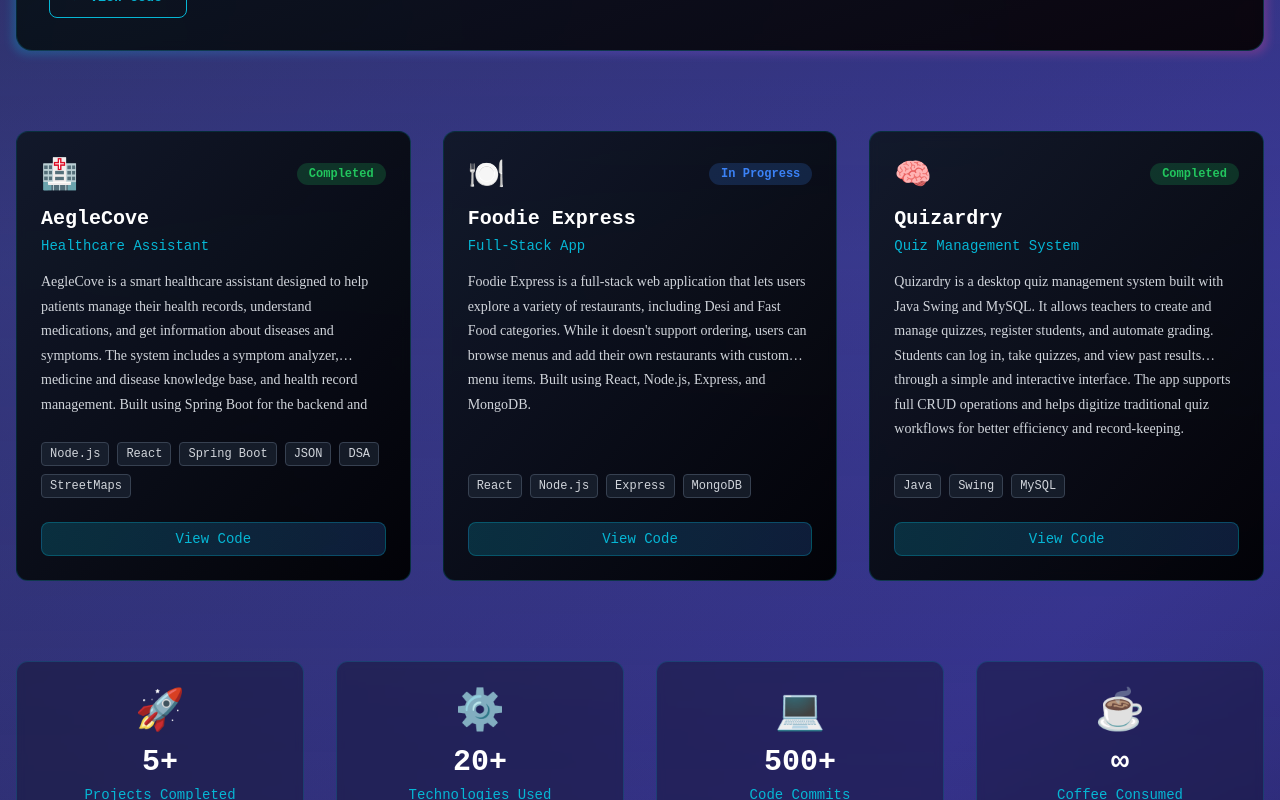
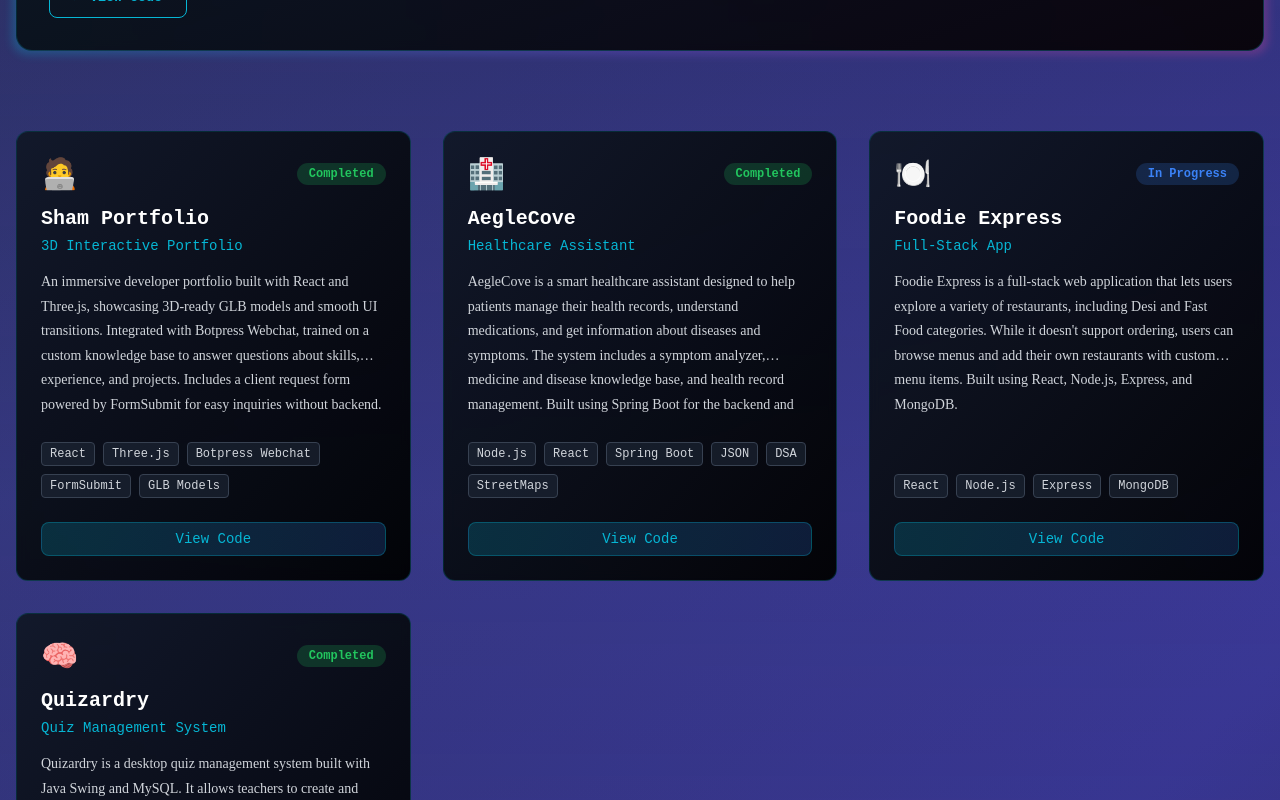
Before and after one commit to shamtarani05/portfolio, a React (Vite) app in the folder frontend/: page / in a window 1280 px wide. Shown: the part 1580-2380 px from the top of the page. Built offline with nearby package versions, Linux system fonts and the light colour scheme; no server answers.

Commit message:
add new project

```diff
--- a/frontend/src/components/project_section/ProjectSection.jsx
+++ b/frontend/src/components/project_section/ProjectSection.jsx
@@ -13,7 +13,7 @@ const ProjectsSection = () => {
     {
       title: "AegleKart",
       category: "E-Pharmacy Platform",
-      tech: ["React", "Node.js", "Express", "MongoDB", "Stripe", "Nodemailer", "StreetMaps", "pdfkit"],
+      tech: ["React", "Node.js", "Express", "MongoDB", "Stripe", "Nodemailer", "StreetMaps", "pdfkit","Supabase"],
       description:
         "A full-stack e-pharmacy platform enabling users to browse, order, and pay for medicines online with OTP authentication, Stripe integration, admin dashboards, and inventory automation. Built with the MERN stack and optimized for real-world pharmacy workflows.",
       status: "Completed",
@@ -28,6 +28,25 @@ const ProjectsSection = () => {
         { type: "ready", text: "Frontend ready on port 5173 🚀" }
       ],
       codeLink: "https://github.com/shamtarani05/AegleKart/tree/master-branch"
+    },
+    {
+      title: "Sham Portfolio",
+      category: "3D Interactive Portfolio",
+      tech: ["React", "Three.js", "Botpress Webchat", "FormSubmit", "GLB Models"],
+      description:
+        "An immersive developer portfolio built with React and Three.js, showcasing 3D-ready GLB models and smooth UI transitions. Integrated with Botpress Webchat, trained on a custom knowledge base to answer questions about skills, experience, and projects. Includes a client request form powered by FormSubmit for easy inquiries without backend.",
+      status: "Completed",
+      color: "blue-indigo",
+      icon: "🧑‍💻",
+      featured: false,
+      terminalOutput: [
+        { type: "command", text: "> npm run dev" },
+        { type: "output", text: "Starting development server..." },
+        { type: "success", text: "✓ React app running at http://localhost:5173" },
+        { type: "info", text: "✓ 3D models loaded using Three.js (GLB format)" },
+        { type: "ready", text: "Botpress Webchat connected 🤖 | Form ready for submissions 📬" }
+      ],
+      codeLink: "https://github.com/shamtarani05/portfolio"
     }
     ,
     {
```
